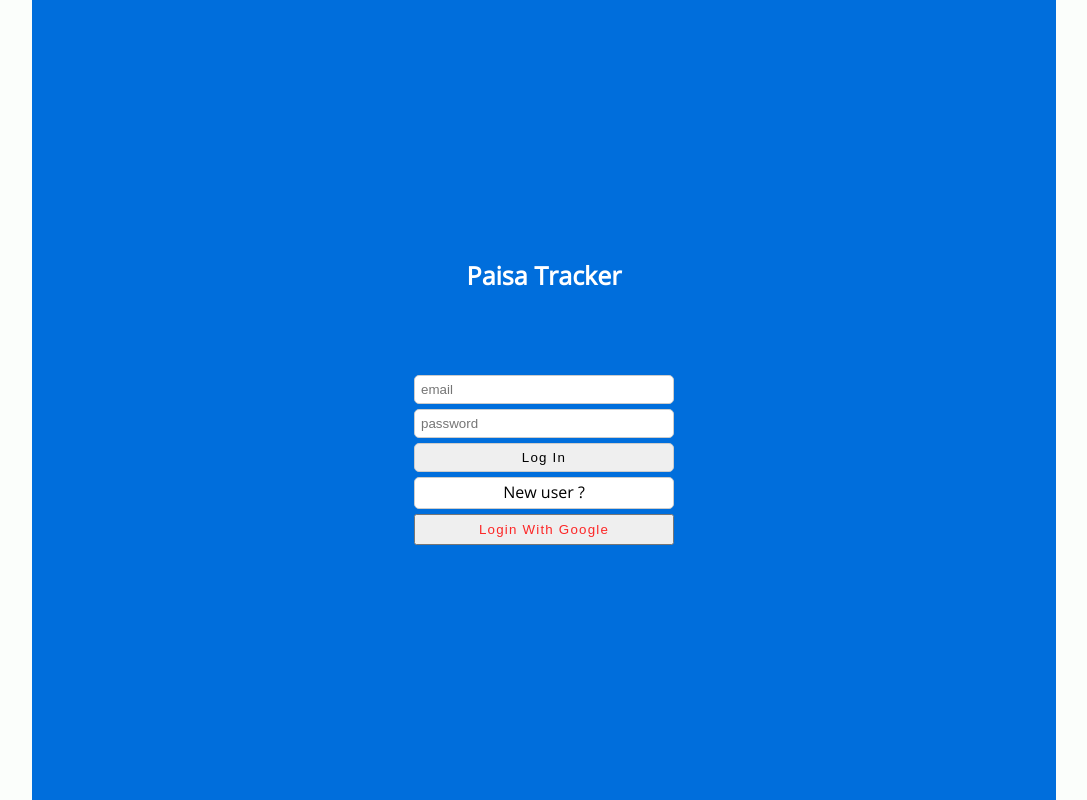
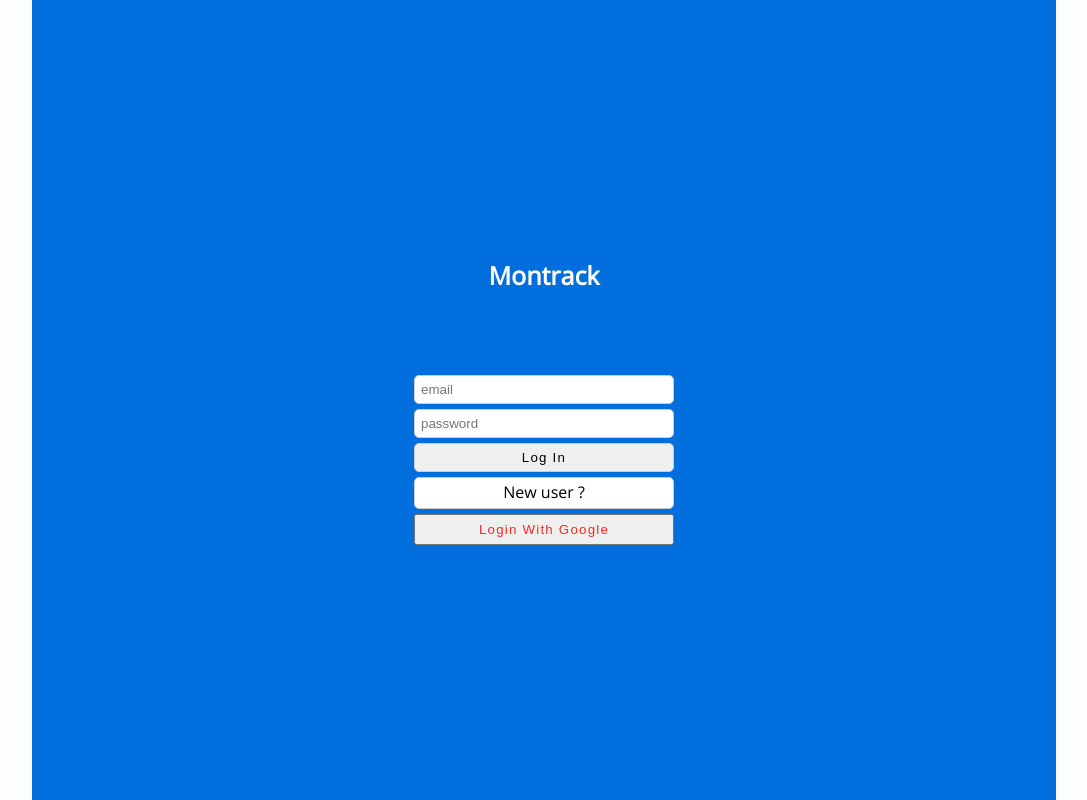
Before and after one commit to sujoys10/expense-book, a React (Create React App) app: page / in a window 1280 px wide. Shown: the whole page, without its empty margins (96-1183 px from the left). Built offline with nearby package versions, Linux system fonts and the light colour scheme; no server answers; the database is empty.

Commit message:
update app name

```diff
--- a/src/pages/Home.js
+++ b/src/pages/Home.js
@@ -12,7 +12,7 @@ const Home = () => {
         <Suspense fallback={<LayoutSpinner />}>
             <ErrorBoundary>
                     <div className="home">
-                    <h2 >Paisa Tracker</h2>
+                    <h2>Montrack</h2>
                     <div className="home__authBox">
                         {old ? <LoginForm /> : <SignupForm />}
                         <div className="auth__switch"
```
